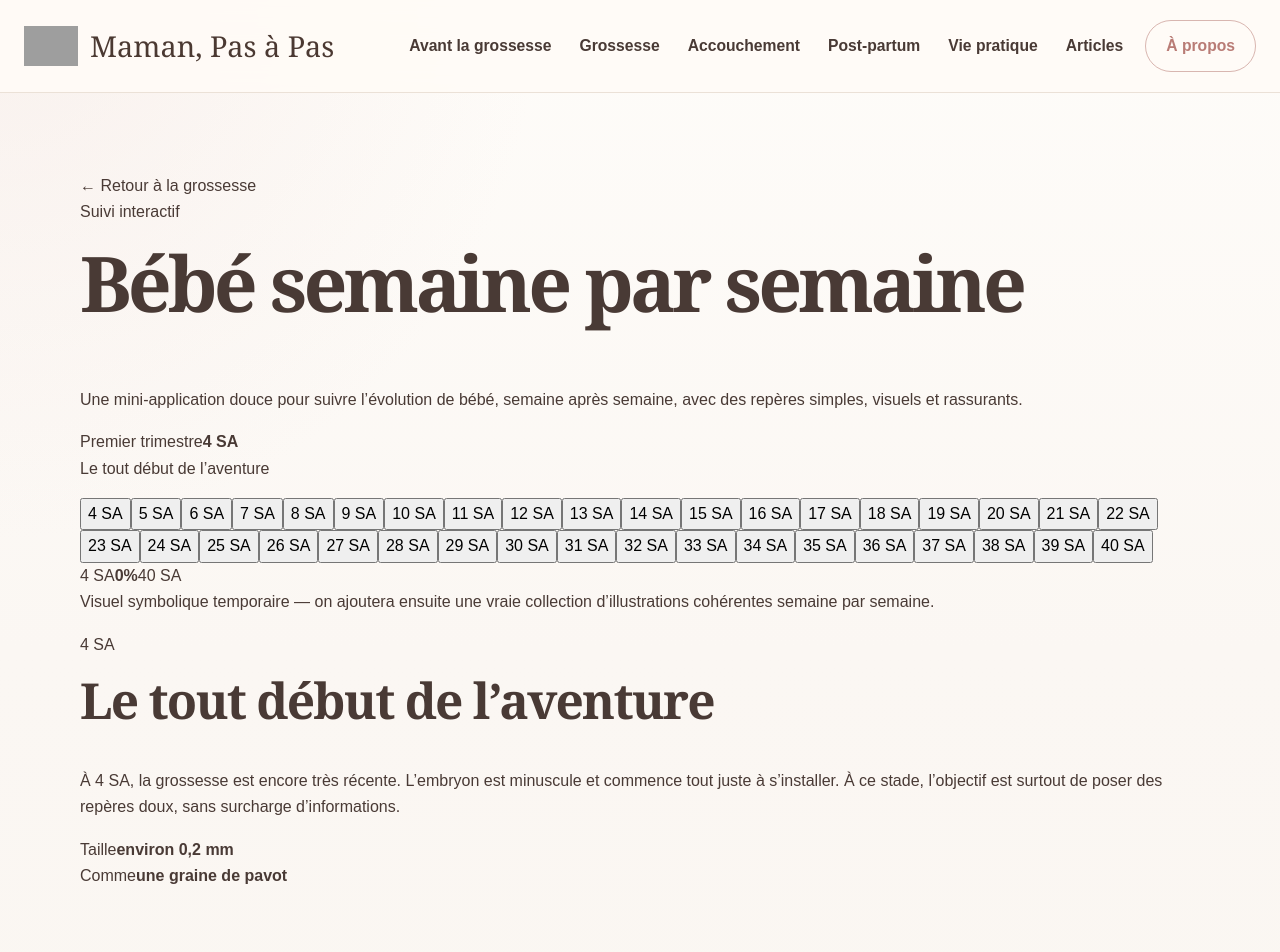
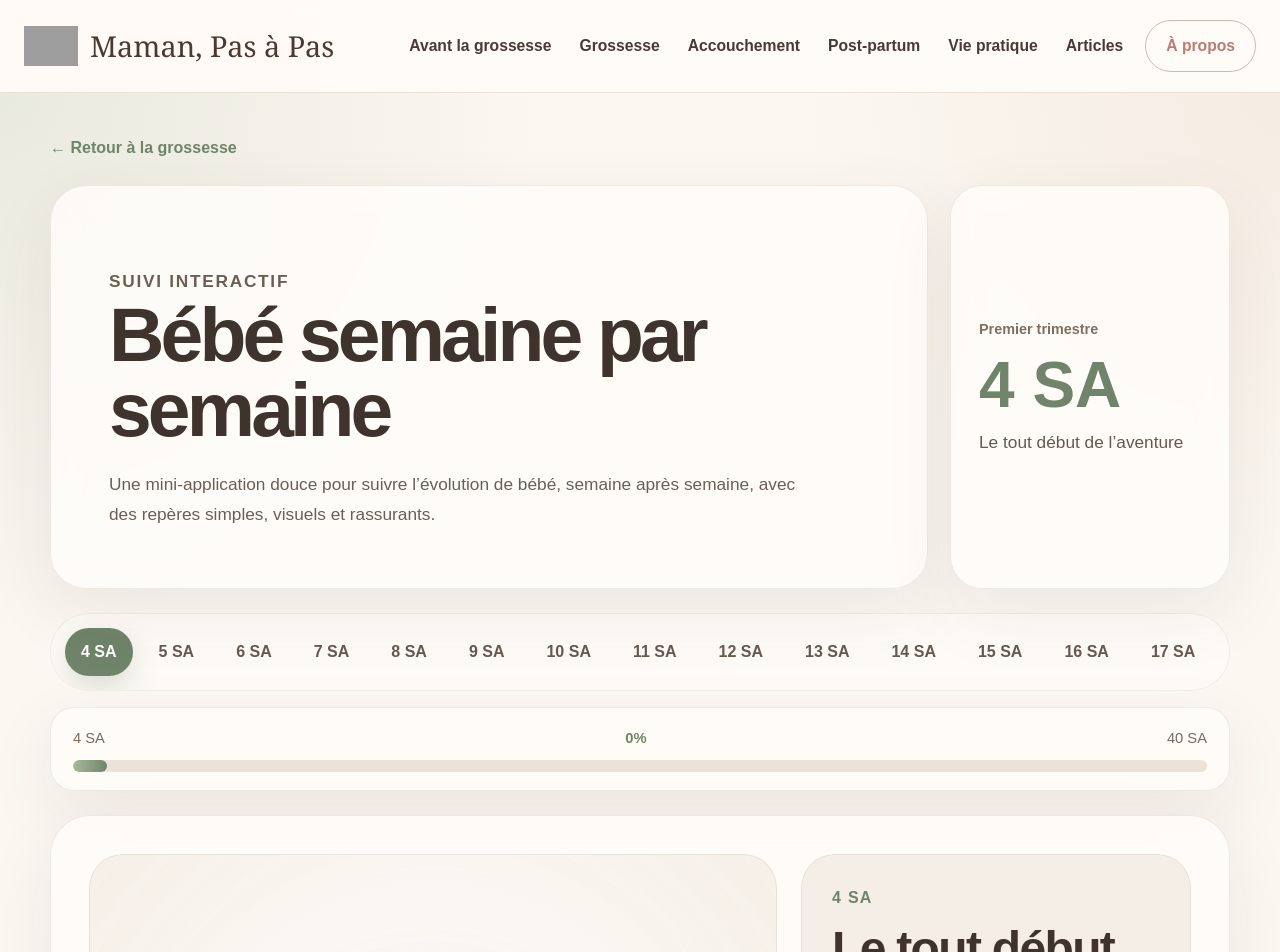
Before and after one commit to Yelenna04/maman-pas-a-pas, a Next.js app: page /pendant-grossesse/semaine-par-semaine in a window 1280 px wide. Shown: the top 952 px of the page. Built offline with nearby package versions, Linux system fonts and the light colour scheme; grey boxes are pictures that could not be loaded.

Commit message:
Style clean pregnancy week app base

```diff
--- a/app/pendant-grossesse/semaine-par-semaine/semaine-par-semaine.css
+++ b/app/pendant-grossesse/semaine-par-semaine/semaine-par-semaine.css
@@ -1 +1,319 @@
-main{padding:40px;}
+.baby-week-page {
+  min-height: 100vh;
+  background:
+    radial-gradient(circle at top left, rgba(179, 194, 169, 0.25), transparent 34rem),
+    radial-gradient(circle at top right, rgba(224, 196, 176, 0.22), transparent 30rem),
+    #fbf7f1;
+  color: #3f342d;
+}
+
+.baby-week-shell {
+  width: min(1180px, calc(100% - 32px));
+  margin: 0 auto;
+  padding: 42px 0 72px;
+}
+
+.baby-week-back {
+  display: inline-flex;
+  margin-bottom: 24px;
+  color: #6f846a;
+  font-weight: 800;
+  text-decoration: none;
+}
+
+.baby-week-hero {
+  display: grid;
+  grid-template-columns: minmax(0, 1fr) 280px;
+  gap: 22px;
+  align-items: stretch;
+}
+
+.baby-week-hero-content,
+.baby-week-current-card,
+.baby-week-stage,
+.baby-week-progress {
+  border: 1px solid rgba(84, 67, 55, 0.1);
+  background: rgba(255, 253, 249, 0.84);
+  box-shadow: 0 24px 70px rgba(73, 55, 41, 0.08);
+  backdrop-filter: blur(14px);
+}
+
+.baby-week-hero-content {
+  border-radius: 36px;
+  padding: clamp(30px, 5vw, 58px);
+}
+
+.baby-week-kicker {
+  margin: 0 0 14px;
+  color: #6f846a;
+  font-size: 0.86rem;
+  font-weight: 900;
+  letter-spacing: 0.1em;
+  text-transform: uppercase;
+}
+
+.baby-week-hero h1 {
+  max-width: 780px;
+  margin: 0;
+  font-family: var(--font-lora), Georgia, serif;
+  font-size: clamp(2.4rem, 6vw, 5.2rem);
+  line-height: 0.98;
+  color: #3f342d;
+}
+
+.baby-week-hero p {
+  max-width: 690px;
+  margin: 22px 0 0;
+  color: #6b5f55;
+  font-size: 1.08rem;
+  line-height: 1.75;
+}
+
+.baby-week-current-card {
+  border-radius: 32px;
+  padding: 28px;
+  display: flex;
+  flex-direction: column;
+  justify-content: center;
+}
+
+.baby-week-current-card span {
+  color: #7d7065;
+  font-size: 0.9rem;
+  font-weight: 900;
+}
+
+.baby-week-current-card strong {
+  margin: 12px 0;
+  color: #6f846a;
+  font-family: var(--font-lora), Georgia, serif;
+  font-size: 4rem;
+  line-height: 1;
+}
+
+.baby-week-current-card p {
+  margin: 0;
+  color: #65594f;
+  line-height: 1.55;
+}
+
+.baby-week-timeline {
+  display: flex;
+  gap: 10px;
+  margin: 24px 0 16px;
+  padding: 14px;
+  overflow-x: auto;
+  border: 1px solid rgba(84, 67, 55, 0.08);
+  border-radius: 999px;
+  background: rgba(255, 253, 249, 0.78);
+}
+
+.baby-week-timeline button {
+  flex: 0 0 auto;
+  border: 0;
+  border-radius: 999px;
+  padding: 11px 16px;
+  background: transparent;
+  color: #665a50;
+  font: inherit;
+  font-weight: 900;
+  cursor: pointer;
+  transition: background 180ms ease, color 180ms ease, transform 180ms ease;
+}
+
+.baby-week-timeline button:hover {
+  transform: translateY(-1px);
+}
+
+.baby-week-timeline button.active {
+  background: #6f846a;
+  color: #fff;
+  box-shadow: 0 12px 28px rgba(111, 132, 106, 0.24);
+}
+
+.baby-week-progress {
+  margin-bottom: 24px;
+  border-radius: 24px;
+  padding: 18px 22px;
+}
+
+.baby-week-progress > div:first-child {
+  display: flex;
+  justify-content: space-between;
+  gap: 16px;
+  margin-bottom: 10px;
+  color: #776b61;
+  font-size: 0.92rem;
+}
+
+.baby-week-progress strong {
+  color: #6f846a;
+}
+
+.baby-week-progress-track {
+  height: 12px;
+  border-radius: 999px;
+  overflow: hidden;
+  background: #ece3d8;
+}
+
+.baby-week-progress-track span {
+  display: block;
+  height: 100%;
+  border-radius: inherit;
+  background: linear-gradient(90deg, #a8ba9c, #6f846a);
+  transition: width 220ms ease;
+}
+
+.baby-week-stage {
+  display: grid;
+  grid-template-columns: minmax(0, 1fr) 390px;
+  gap: 24px;
+  align-items: stretch;
+  min-height: 560px;
+  padding: clamp(20px, 4vw, 38px);
+  border-radius: 40px;
+}
+
+.baby-week-visual-card {
+  min-height: 480px;
+  border-radius: 34px;
+  background:
+    radial-gradient(circle at center, rgba(255, 255, 255, 0.95), rgba(240, 231, 220, 0.65));
+  border: 1px solid rgba(84, 67, 55, 0.08);
+  display: grid;
+  place-items: center;
+  position: relative;
+  overflow: hidden;
+}
+
+.baby-week-visual {
+  display: grid;
+  place-items: center;
+}
+
+.baby-week-soft-circle {
+  width: clamp(210px, 32vw, 360px);
+  height: clamp(210px, 32vw, 360px);
+  border-radius: 999px;
+  display: grid;
+  place-items: center;
+  background: rgba(255, 255, 255, 0.62);
+  box-shadow:
+    inset 0 0 0 1px rgba(111, 132, 106, 0.12),
+    0 32px 80px rgba(99, 76, 58, 0.11);
+}
+
+.baby-week-embryo {
+  width: 30px;
+  height: 30px;
+  border-radius: 999px;
+  background:
+    radial-gradient(circle at 34% 28%, #fff7ee 0 14%, transparent 15%),
+    radial-gradient(circle at 52% 55%, #d9b4a2 0 40%, #bd8d78 72%);
+  box-shadow: 0 18px 38px rgba(147, 108, 88, 0.24);
+  transform: rotate(-18deg);
+}
+
+.baby-week-visual-note {
+  position: absolute;
+  left: 24px;
+  right: 24px;
+  bottom: 20px;
+  margin: 0;
+  color: #7b7067;
+  font-size: 0.9rem;
+  line-height: 1.5;
+  text-align: center;
+}
+
+.baby-week-info-panel {
+  border-radius: 34px;
+  padding: 30px;
+  background: #f5eee6;
+  border: 1px solid rgba(84, 67, 55, 0.08);
+  display: flex;
+  flex-direction: column;
+  justify-content: center;
+}
+
+.baby-week-panel-label {
+  margin: 0 0 12px;
+  color: #6f846a;
+  font-weight: 900;
+  letter-spacing: 0.08em;
+  text-transform: uppercase;
+}
+
+.baby-week-info-panel h2 {
+  margin: 0;
+  font-family: var(--font-lora), Georgia, serif;
+  font-size: clamp(2rem, 4vw, 3rem);
+  line-height: 1.04;
+}
+
+.baby-week-info-panel > p:not(.baby-week-panel-label) {
+  margin: 18px 0 0;
+  color: #675b50;
+  line-height: 1.75;
+}
+
+.baby-week-stats-grid {
+  display: grid;
+  grid-template-columns: 1fr;
+  gap: 12px;
+  margin-top: 26px;
+}
+
+.baby-week-stats-grid div {
+  padding: 18px;
+  border-radius: 22px;
+  background: rgba(255, 253, 249, 0.75);
+}
+
+.baby-week-stats-grid span {
+  display: block;
+  margin-bottom: 6px;
+  color: #7b6f64;
+  font-size: 0.82rem;
+  font-weight: 900;
+}
+
+.baby-week-stats-grid strong {
+  color: #3f342d;
+  font-size: 1.06rem;
+}
+
+@media (max-width: 940px) {
+  .baby-week-hero,
+  .baby-week-stage {
+    grid-template-columns: 1fr;
+  }
+
+  .baby-week-current-card {
+    min-height: 210px;
+  }
+}
+
+@media (max-width: 640px) {
+  .baby-week-shell {
+    width: min(100% - 22px, 1180px);
+    padding-top: 28px;
+  }
+
+  .baby-week-hero-content,
+  .baby-week-current-card,
+  .baby-week-stage,
+  .baby-week-visual-card,
+  .baby-week-info-panel {
+    border-radius: 26px;
+  }
+
+  .baby-week-stage {
+    min-height: auto;
+  }
+
+  .baby-week-visual-card {
+    min-height: 380px;
+  }
+}
```
